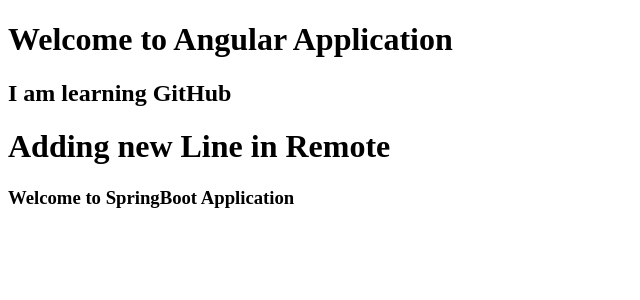
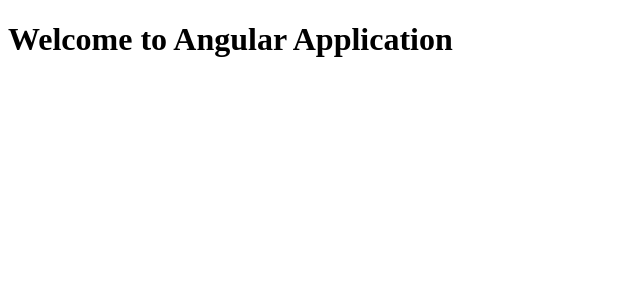
Before and after one commit to Fakhrudeen1977/angulargit, an Angular app: page / in a window 1280 px wide. Shown: the top 300 px of the page, without its empty margins (0-640 px from the left). Built offline with nearby package versions, Linux system fonts and the light colour scheme.

Commit message:
Removed two lines

```diff
--- a/src/app/app.component.html
+++ b/src/app/app.component.html
@@ -1,5 +1 @@
 <h1>Welcome to Angular Application</h1>
-<h2>I am learning GitHub</h2>
-<h1>Adding new Line in Remote</h1>
-
-<h3>Welcome to SpringBoot Application</h3>
```
